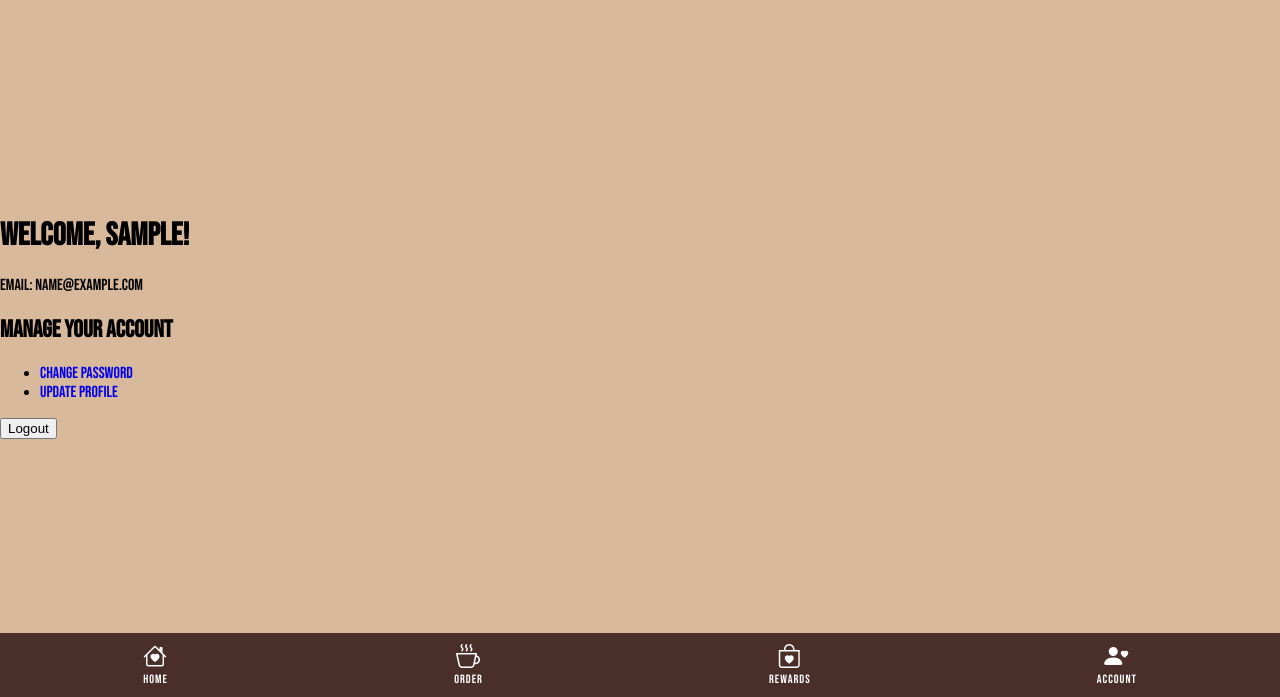
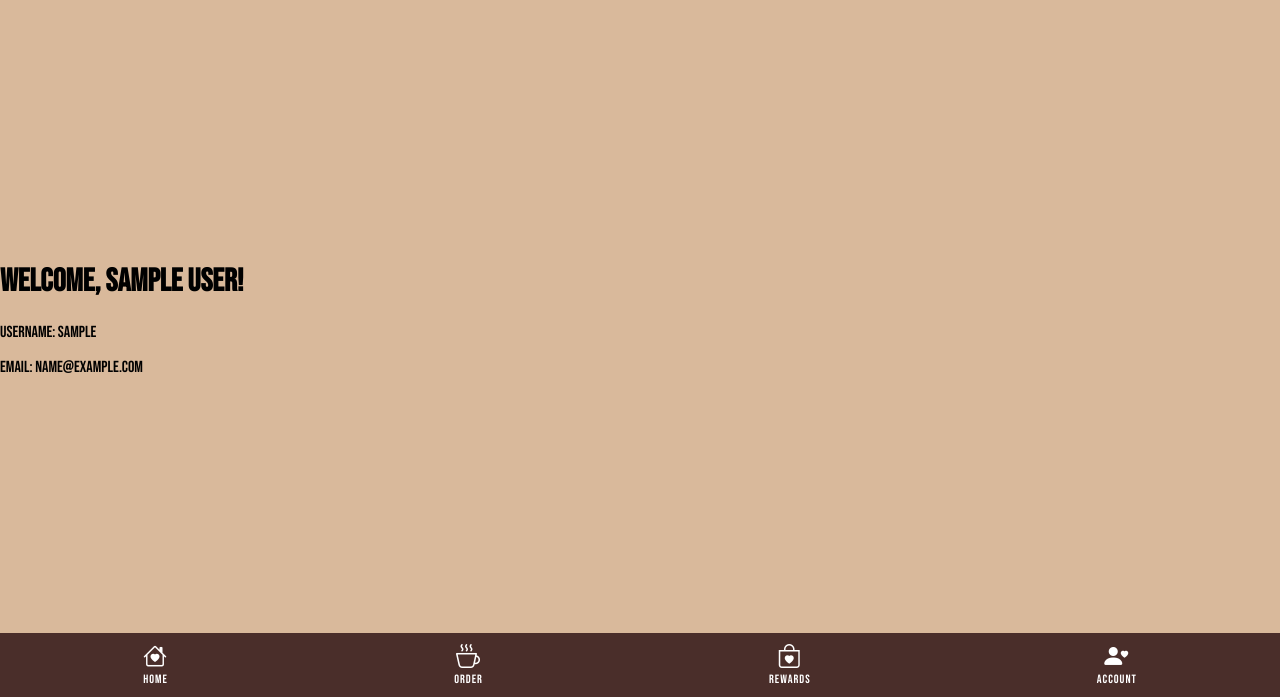
Before and after one commit to mmulvihill13/wishlist, a Django app: template settings/templates/settings/settings.html in a window 1280 px wide. Shown: the part 103-800 px from the top of the page. Run offline with Django 5.2, Linux system fonts and the light colour scheme; the template is opened without the code that fills it, so the values that code supplies are empty; the visitor is signed in with stand-in values (Sample User, id 1).

Commit message:
Pulled the username and names from the signup

```diff
--- a/settings/templates/settings/settings.html
+++ b/settings/templates/settings/settings.html
@@ -2,17 +2,7 @@
 
 {% block content %}
 
-    <h1>Welcome, {{ user.username }}!</h1>
+    <h1>Welcome, {{ user.first_name }} {{user.last_name}}!</h1>
+    <p>Username: {{user.username}}<p>
     <p>Email: {{ user.email }}</p>
-
-    <h2>Manage Your Account</h2>
-    <ul>
-        <li><a href="#">Change Password</a></li>
-        <li><a href="#">Update Profile</a></li>
-    </ul>
-
-    <form action="{% url 'logout' %}" method="post">
-        {% csrf_token %}
-        <button type="submit">Logout</button>
-    </form>
     {% endblock %}
```
